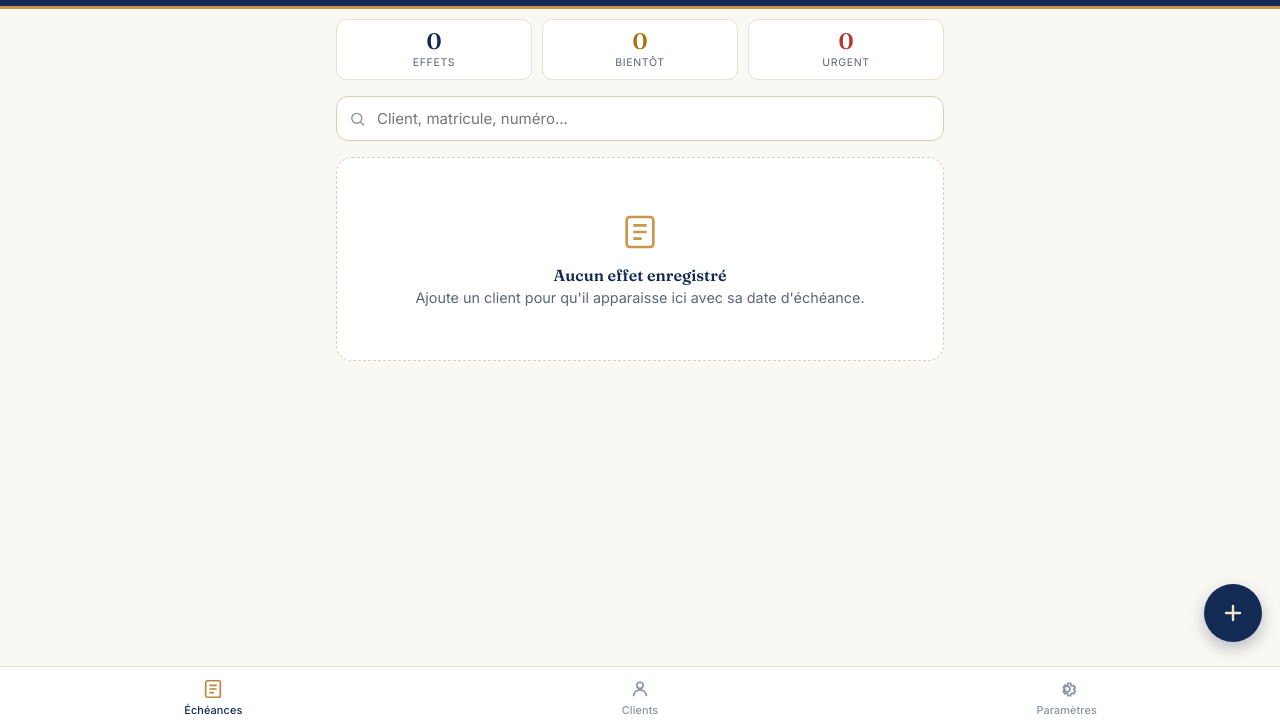
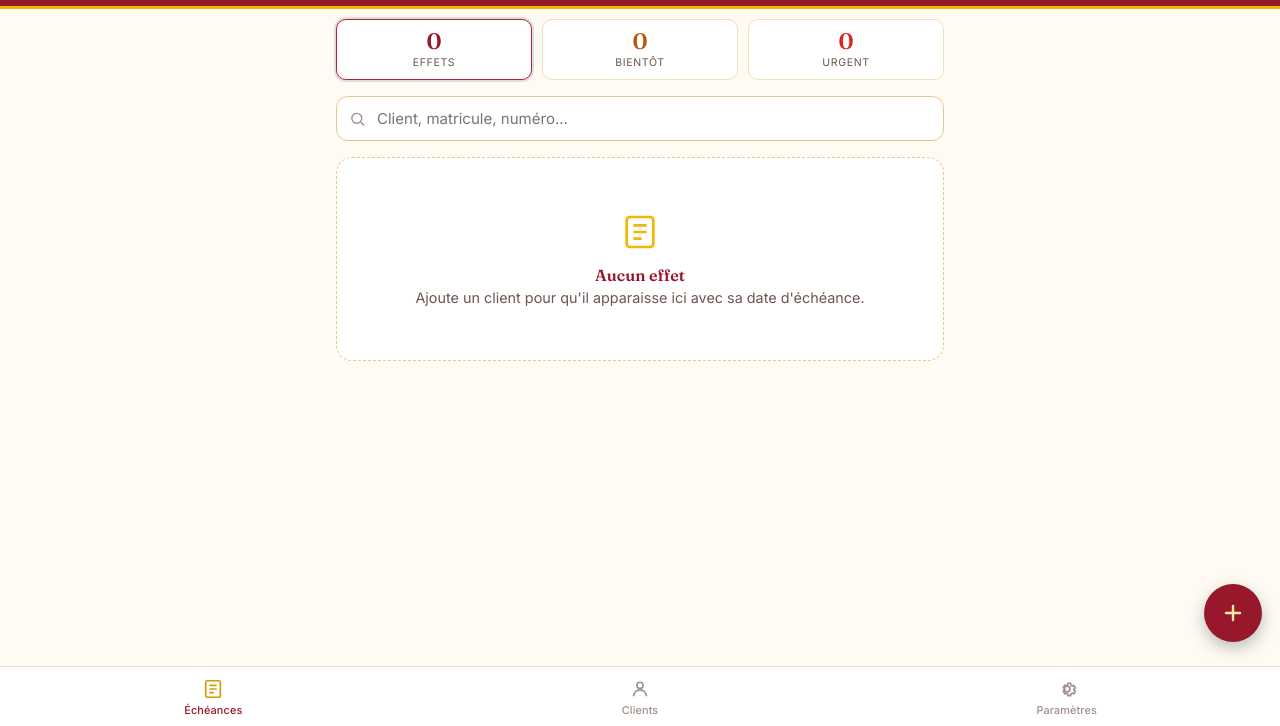
Before and after one commit to tarickodangote-oss/gestion-assurance, a plain HTML site: page index.html in a window 1280 px wide. Shown: the part 74-800 px from the top of the page. Drawn offline with Linux system fonts and the light colour scheme.

Commit message:
Add files via upload

```diff
--- a/app.js
+++ b/app.js
@@ -176,7 +176,7 @@ async function verifierEtEnvoyerAlertes() {
 
   if (aSignaler.length === 0) return { nb: 0, ok: true, err: "" };
 
-  let texte = `⚠️ Échéances à surveiller (${aSignaler.length}) :\n`;
+  let texte = `⚠️ Mansa Assurance — Échéances à surveiller (${aSignaler.length}) :\n`;
   for (const e of aSignaler) {
     texte += `\n- ${e.nomClient} | ${e.marque || ""} ${e.matricule || ""} | N° ${e.numero || ""} | échéance : ${e.echeance}`;
   }
@@ -234,6 +234,20 @@ function escapeHtml(str) {
    ========================================================================== */
 
 let rechercheEffets = "";
+let filtreStatut = null; // null = tous, "urgent", "bientot"
+
+function calculerStatut(e, seuil) {
+  const jr = joursRestants(e.echeance);
+  if (jr === null) return "normal";
+  if (jr <= seuil) return "urgent";
+  if (jr <= seuil * 5) return "bientot";
+  return "normal";
+}
+
+function basculerFiltreStatut(statut) {
+  filtreStatut = (filtreStatut === statut) ? null : statut;
+  rafraichirEffets();
+}
 
 async function rafraichirEffets() {
   const conteneur = document.getElementById("liste-effets");
@@ -243,34 +257,48 @@ async function rafraichirEffets() {
 
   let nbUrgent = 0, nbBientot = 0;
   for (const e of tousEffets) {
-    const jr = joursRestants(e.echeance);
-    if (jr === null) continue;
-    if (jr <= seuil) nbUrgent++;
-    else if (jr <= seuil * 5) nbBientot++;
+    const s = calculerStatut(e, seuil);
+    if (s === "urgent") nbUrgent++;
+    else if (s === "bientot") nbBientot++;
   }
 
+  const estActif = (cle) => filtreStatut === cle ? "actif" : "";
   bandeau.innerHTML = `
-    <div class="stat-puce total"><span class="nombre">${tousEffets.length}</span><span class="libelle">Effets</span></div>
-    <div class="stat-puce bientot"><span class="nombre">${nbBientot}</span><span class="libelle">Bientôt</span></div>
-    <div class="stat-puce urgent"><span class="nombre">${nbUrgent}</span><span class="libelle">Urgent</span></div>
+    <button class="stat-puce total ${estActif(null)}" onclick="basculerFiltreStatut(null)">
+      <span class="nombre">${tousEffets.length}</span><span class="libelle">Effets</span>
+    </button>
+    <button class="stat-puce bientot ${estActif('bientot')}" onclick="basculerFiltreStatut('bientot')">
+      <span class="nombre">${nbBientot}</span><span class="libelle">Bientôt</span>
+    </button>
+    <button class="stat-puce urgent ${estActif('urgent')}" onclick="basculerFiltreStatut('urgent')">
+      <span class="nombre">${nbUrgent}</span><span class="libelle">Urgent</span>
+    </button>
   `;
 
   const filtres = tousEffets
     .filter(e => {
       const r = rechercheEffets.toLowerCase();
-      if (!r) return true;
-      return (e.nomClient || "").toLowerCase().includes(r) ||
+      const okRecherche = !r ||
+             (e.nomClient || "").toLowerCase().includes(r) ||
              (e.matricule || "").toLowerCase().includes(r) ||
              (e.numero || "").toLowerCase().includes(r);
+      if (!okRecherche) return false;
+
+      if (filtreStatut === null) return true;
+      return calculerStatut(e, seuil) === filtreStatut;
     })
     .sort((a, b) => b.id - a.id);
 
   if (filtres.length === 0) {
+    const libelles = { urgent: "urgent", bientot: "à surveiller bientôt" };
+    const texteVide = filtreStatut
+      ? `Aucun effet ${libelles[filtreStatut]} pour le moment.`
+      : "Ajoute un client pour qu'il apparaisse ici avec sa date d'échéance.";
     conteneur.innerHTML = `
       <div class="vide">
         <svg viewBox="0 0 24 24" fill="none" stroke="currentColor" stroke-width="1.6"><rect x="4" y="3" width="16" height="18" rx="2"/><path d="M8 8h8M8 12h8M8 16h5"/></svg>
-        <strong>Aucun effet enregistré</strong>
-        Ajoute un client pour qu'il apparaisse ici avec sa date d'échéance.
+        <strong>Aucun effet</strong>
+        ${texteVide}
       </div>`;
     return;
   }
@@ -475,7 +503,7 @@ document.addEventListener("DOMContentLoaded", () => {
     const phone = await getConfig("whatsapp_phone");
     const apikey = await getConfig("callmebot_apikey");
     if (!phone || !apikey) { flash("Renseigne d'abord ton numéro et ta clé API.", true); return; }
-    const ok = await envoyerWhatsapp(phone, apikey, "Ceci est un message test de ton programme de gestion assurance.");
+    const ok = await envoyerWhatsapp(phone, apikey, "Ceci est un message test de Mansa Assurance.");
     flash(ok ? "Message test envoyé (vérifie ton WhatsApp)." : "Échec de l'envoi — vérifie ta connexion internet.", !ok);
   });
 
--- a/index.html
+++ b/index.html
@@ -3,10 +3,10 @@
 <head>
 <meta charset="UTF-8">
 <meta name="viewport" content="width=device-width, initial-scale=1, maximum-scale=1, viewport-fit=cover">
-<meta name="theme-color" content="#0B1B3A">
+<meta name="theme-color" content="#7A0F1D">
 <meta name="apple-mobile-web-app-capable" content="yes">
 <meta name="apple-mobile-web-app-status-bar-style" content="black-translucent">
-<meta name="apple-mobile-web-app-title" content="Assurance">
+<meta name="apple-mobile-web-app-title" content="Mansa Assurance">
 <link rel="manifest" href="manifest.json">
 <link rel="apple-touch-icon" href="icon-192.png">
 <link rel="icon" href="icon-192.png">
@@ -14,18 +14,18 @@
 <link rel="preconnect" href="https://fonts.gstatic.com" crossorigin>
 <link href="https://fonts.googleapis.com/css2?family=Fraunces:wght@500;600&family=Inter:wght@400;500;600&display=swap" rel="stylesheet">
 <link rel="stylesheet" href="style.css">
-<title>Gestion Assurance</title>
+<title>Mansa Assurance</title>
 </head>
 <body>
 
 <header class="topbar">
   <div class="marque">
     <svg class="sceau" viewBox="0 0 48 48" fill="none" xmlns="http://www.w3.org/2000/svg">
-      <path d="M24 4 L42 11 V22 C42 33 34.5 41 24 44 C13.5 41 6 33 6 22 V11 Z" fill="#122A54" stroke="#C9974B" stroke-width="1.6"/>
-      <path d="M16 24 L21.5 29.5 L33 17" stroke="#C9974B" stroke-width="2.6" stroke-linecap="round" stroke-linejoin="round"/>
+      <path d="M24 4 L42 11 V22 C42 33 34.5 41 24 44 C13.5 41 6 33 6 22 V11 Z" fill="#96182A" stroke="#F2B705" stroke-width="1.6"/>
+      <path d="M16 24 L21.5 29.5 L33 17" stroke="#F2B705" stroke-width="2.6" stroke-linecap="round" stroke-linejoin="round"/>
     </svg>
     <div class="marque-texte">
-      <h1>Gestion Assurance</h1>
+      <h1>Mansa Assurance</h1>
       <p>Suivi des polices &amp; échéances</p>
     </div>
   </div>
--- a/style.css
+++ b/style.css
@@ -1,35 +1,34 @@
 /* ==========================================================================
-   Gestion Assurance — identité visuelle
-   Thème : document officiel / carte de police d'assurance.
-   Bleu nuit + or (sceau), Fraunces (titres, esprit "acte officiel")
+   Mansa Assurance — identité visuelle
+   Rouge & or (sceau royal), Fraunces (titres, esprit "acte officiel")
    + Inter (texte courant, lisibilité mobile).
    ========================================================================== */
 
 :root {
-  --nuit-900: #0B1B3A;
-  --nuit-800: #122A54;
-  --nuit-700: #1B3A6E;
-  --nuit-600: #26497F;
+  --nuit-900: #7A0F1D;
+  --nuit-800: #96182A;
+  --nuit-700: #B22234;
+  --nuit-600: #C6303F;
 
-  --or-600: #B8863E;
-  --or-500: #C9974B;
-  --or-100: #F3E4C8;
-  --or-50:  #FAF2E2;
+  --or-600: #D99A00;
+  --or-500: #F2B705;
+  --or-100: #FCE7A6;
+  --or-50:  #FDF3D6;
 
-  --creme-50: #FAF8F3;
+  --creme-50: #FFFBF2;
   --papier:   #FFFFFF;
 
-  --encre-900: #1C2333;
-  --encre-600: #5B6478;
-  --encre-400: #8A93A6;
+  --encre-900: #241412;
+  --encre-600: #6B5650;
+  --encre-400: #A08F89;
 
-  --ligne: #E7E1D3;
-  --ligne-forte: #D8CFB8;
+  --ligne: #F0DFC0;
+  --ligne-forte: #E4C98C;
 
-  --rouge-600: #B23A2E;
-  --rouge-100: #F7E2DE;
-  --ambre-600: #A9720B;
-  --ambre-100: #F6E7C4;
+  --rouge-600: #E0231A;
+  --rouge-100: #FBE0DC;
+  --ambre-600: #B5570C;
+  --ambre-100: #F8E3C8;
   --vert-600:  #2F6F4E;
 
   --rayon: 16px;
@@ -111,7 +110,19 @@ header.topbar {
   border-radius: var(--rayon-petit);
   padding: 10px 12px;
   text-align: center;
+  font-family: inherit;
+  cursor: pointer;
+  transition: transform 0.12s ease, box-shadow 0.12s ease, border-color 0.12s ease;
 }
+
+.stat-puce:active { transform: scale(0.96); }
+
+.stat-puce.actif {
+  border-color: var(--nuit-700);
+  box-shadow: 0 0 0 2px rgba(27,58,110,0.14);
+}
+.stat-puce.bientot.actif { border-color: var(--ambre-600); box-shadow: 0 0 0 2px rgba(169,114,11,0.16); }
+.stat-puce.urgent.actif { border-color: var(--rouge-600); box-shadow: 0 0 0 2px rgba(178,58,46,0.16); }
 
 .stat-puce .nombre {
   font-family: "Fraunces", serif;
```
Also changed, not shown: icon-192.png, icon-512.png, manifest.json, 1 other file.
